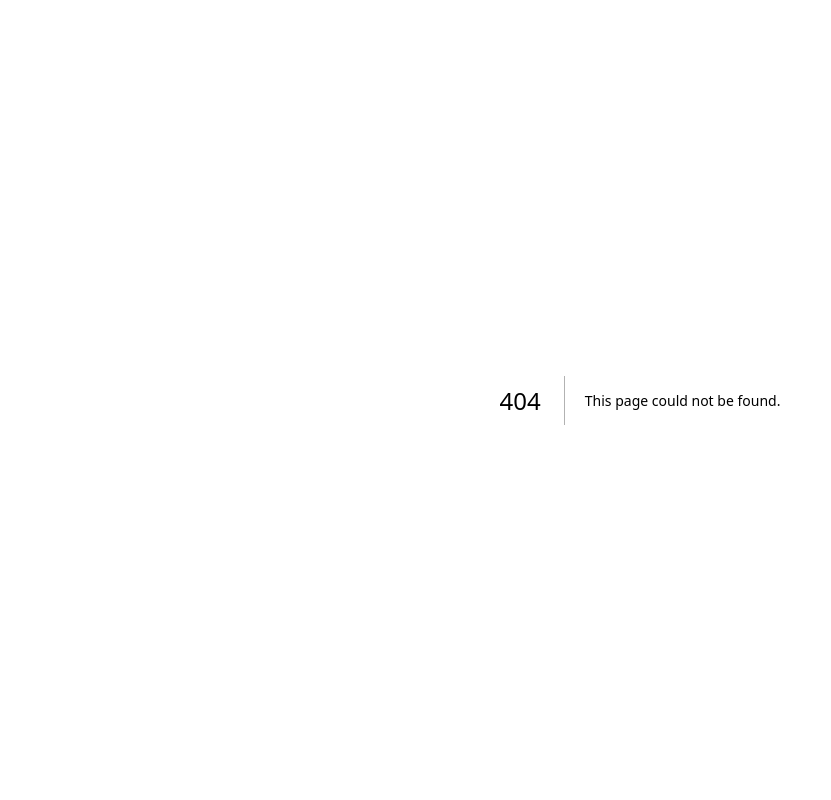
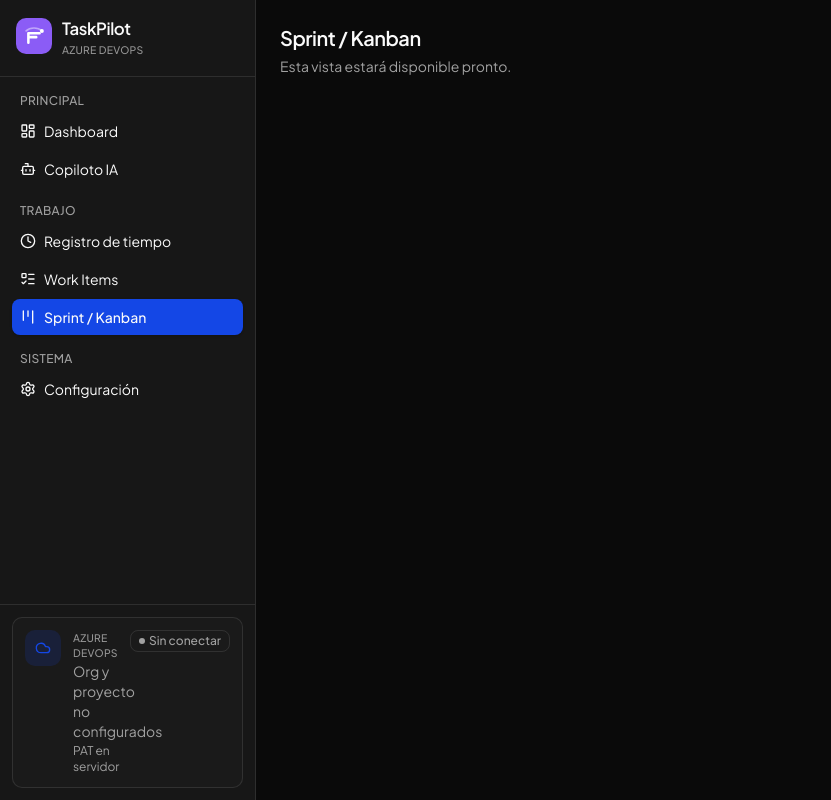
Before and after one commit to Luis0714/task-log, a Next.js app: page /sprint in a window 1280 px wide. Before the commit this address had no page. Shown: the whole page, without its empty margins (0-831 px from the left). Built offline with nearby package versions, Linux system fonts and the light colour scheme.

Commit message:
Refactor application structure by removing the old home page and introducing a new shell layout with multiple pages. Implement AppShell and ViewPlaceholder components for improved navigation and content display.

```diff
--- /dev/null
+++ b/src/app/(shell)/copilot/page.tsx
@@ -0,0 +1,5 @@
+import { ViewPlaceholder } from "@/components/layout/view-placeholder";
+
+export default function CopilotPage() {
+  return <ViewPlaceholder title="Copiloto IA" />;
+}
--- /dev/null
+++ b/src/app/(shell)/layout.tsx
@@ -0,0 +1,16 @@
+import { AppShell } from "@/components/layout/app-shell";
+import { mapAuthStateToConnectionDisplay } from "@/lib/auth/connection-display";
+import { getServerAuthState } from "@/lib/auth/server-state";
+
+export const dynamic = "force-dynamic";
+
+export default async function ShellLayout({
+  children,
+}: Readonly<{
+  children: React.ReactNode;
+}>) {
+  const auth = await getServerAuthState();
+  const connection = mapAuthStateToConnectionDisplay(auth);
+
+  return <AppShell connection={connection}>{children}</AppShell>;
+}
--- /dev/null
+++ b/src/app/(shell)/page.tsx
@@ -0,0 +1,5 @@
+import { ViewPlaceholder } from "@/components/layout/view-placeholder";
+
+export default function DashboardPage() {
+  return <ViewPlaceholder title="Dashboard" />;
+}
--- /dev/null
+++ b/src/app/(shell)/settings/page.tsx
@@ -0,0 +1,5 @@
+import { ViewPlaceholder } from "@/components/layout/view-placeholder";
+
+export default function SettingsPage() {
+  return <ViewPlaceholder title="Configuración" />;
+}
--- /dev/null
+++ b/src/app/(shell)/sprint/page.tsx
@@ -0,0 +1,5 @@
+import { ViewPlaceholder } from "@/components/layout/view-placeholder";
+
+export default function SprintPage() {
+  return <ViewPlaceholder title="Sprint / Kanban" />;
+}
--- /dev/null
+++ b/src/app/(shell)/time-log/page.tsx
@@ -0,0 +1,5 @@
+import { ViewPlaceholder } from "@/components/layout/view-placeholder";
+
+export default function TimeLogPage() {
+  return <ViewPlaceholder title="Registro de tiempo" />;
+}
--- /dev/null
+++ b/src/app/(shell)/work-items/page.tsx
@@ -0,0 +1,5 @@
+import { ViewPlaceholder } from "@/components/layout/view-placeholder";
+
+export default function WorkItemsPage() {
+  return <ViewPlaceholder title="Work Items" />;
+}
--- a/src/app/page.tsx
+++ /dev/null
@@ -1,20 +0,0 @@
-import { AppSidebar } from "@/components/layout/app-sidebar";
-import { mapAuthStateToConnectionDisplay } from "@/lib/auth/connection-display";
-import { getServerAuthState } from "@/lib/auth/server-state";
-
-export const dynamic = "force-dynamic";
-
-export default async function Home() {
-  const auth = await getServerAuthState();
-  const connection = mapAuthStateToConnectionDisplay(auth);
-
-  return (
-    <div className="bg-background flex min-h-full flex-col md:flex-row">
-      <AppSidebar connection={connection} activePath="/" className="md:w-64 md:shrink-0" />
-
-      <main className="mx-auto flex w-full max-w-md flex-1 flex-col p-4 sm:max-w-lg md:max-w-none md:p-6">
-        <p className="text-muted-foreground text-sm">Contenido de la vista — Dashboard (próximamente)</p>
-      </main>
-    </div>
-  );
-}
--- /dev/null
+++ b/src/components/layout/app-shell.tsx
@@ -0,0 +1,29 @@
+"use client";
+
+import { usePathname } from "next/navigation";
+
+import { AppSidebar } from "@/components/layout/app-sidebar";
+import type { AdoConnectionDisplay } from "@/lib/auth/connection-display";
+
+export type AppShellProps = {
+  connection: AdoConnectionDisplay;
+  children: React.ReactNode;
+};
+
+export function AppShell({ connection, children }: AppShellProps) {
+  const pathname = usePathname();
+
+  return (
+    <div className="bg-background flex min-h-full flex-col md:flex-row">
+      <AppSidebar
+        connection={connection}
+        activePath={pathname}
+        className="md:w-64 md:shrink-0"
+      />
+
+      <main className="mx-auto flex w-full max-w-md flex-1 flex-col p-4 sm:max-w-lg md:max-w-none md:p-6">
+        {children}
+      </main>
+    </div>
+  );
+}
--- /dev/null
+++ b/src/components/layout/view-placeholder.tsx
@@ -0,0 +1,12 @@
+export type ViewPlaceholderProps = {
+  title: string;
+};
+
+export function ViewPlaceholder({ title }: ViewPlaceholderProps) {
+  return (
+    <div className="flex flex-col gap-1">
+      <h1 className="font-heading text-xl font-semibold tracking-tight">{title}</h1>
+      <p className="text-muted-foreground text-sm">Esta vista estará disponible pronto.</p>
+    </div>
+  );
+}
```
